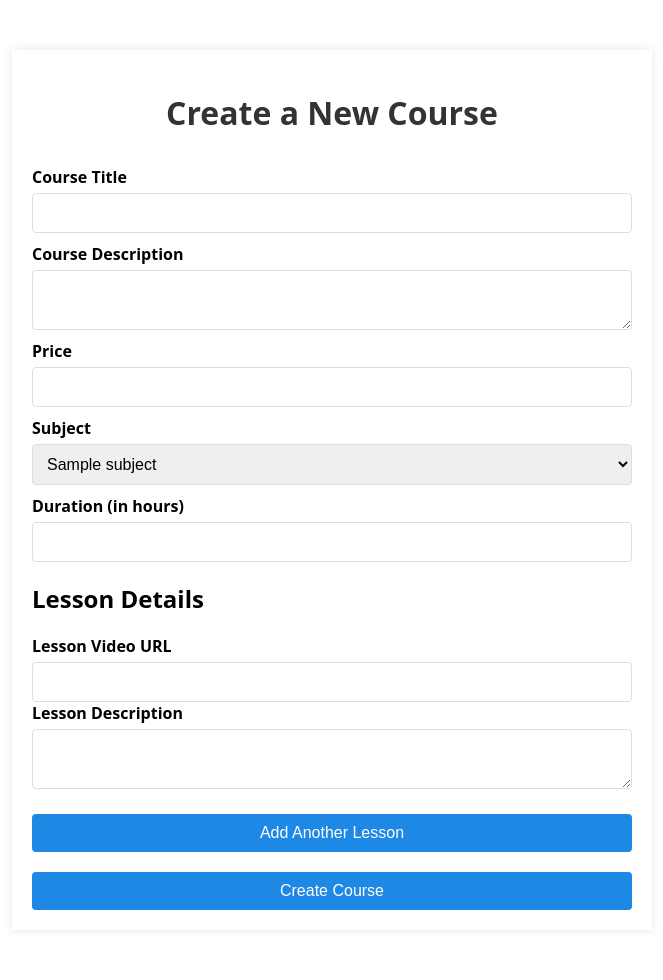
After one commit to sathirak/sliit-y1-s1-iwt-assignment, a PHP site: page /course/create.php in a window 1280 px wide. The commit adds this page. Shown: the whole page, without its empty margins (308-971 px from the left). Run offline with PHP 8.4, Linux system fonts and the light colour scheme; tables that the repository leaves empty or names only in its code hold one stand-in row (values such as "Sample post"); data that the repository does not hold is empty.

Commit message:
feat: create course add view pages

```diff
--- /dev/null
+++ b/course/create.php
@@ -0,0 +1,113 @@
+<?php  include "../utils/db.php";   ?>
+
+<?php
+// Check if form is submitted
+if ($_SERVER["REQUEST_METHOD"] == "POST") {
+    $course_title = $_POST['course_title'];
+    $course_description = $_POST['course_description'];
+    $price = $_POST['price'];
+    $subject = $_POST['subject'];
+    $duration = $_POST['duration'];
+
+    // Insert course into courses table
+    $course_sql = "INSERT INTO Courses (title, description, price, subject_id, duration) VALUES ('$course_title', '$course_description', '$price', '$subject', '$duration')";
+    if ($conn->query($course_sql) === TRUE) {
+        $course_id = $conn->insert_id; // Get the last inserted course_id
+
+        // Loop through lessons and insert them into lessons table
+        $lesson_titles = $_POST['lesson_video_url'];
+        $lesson_descriptions = $_POST['lesson_description'];
+        for ($i = 0; $i < count($lesson_titles); $i++) {
+            $lesson_title = $lesson_titles[$i];
+            $lesson_description = $lesson_descriptions[$i];
+            $lesson_sql = "INSERT INTO Lessons (course_id, title, content, lesson_order) VALUES ('$course_id', '$lesson_title', '$lesson_description', $i+1)";
+            if (!$conn->query($lesson_sql)) {
+                echo "Error adding lesson: " . $conn->error;
+            }
+        }
+
+        echo "<p class='success'>Course and lessons added successfully!</p>";
+    } else {
+        echo "Error adding course: " . $conn->error;
+    }
+}
+
+?>
+
+<!DOCTYPE html>
+<html lang="en">
+<head>
+    <meta charset="UTF-8">
+    <meta name="viewport" content="width=device-width, initial-scale=1.0">
+    <title>Create Course</title>
+    <link rel="stylesheet" href="../styles/course/create-page-styles.css">
+    <link rel="stylesheet" href="../styles/global.css" />
+    <link rel="stylesheet" href="../styles/components.css" />
+
+    <script>
+        // Function to add new lesson fields
+        function addLesson() {
+            const lessonsContainer = document.getElementById('lessons-container');
+            const lessonIndex = lessonsContainer.children.length;
+
+            const newLesson = `
+            <div class="lesson">
+                <label for="lesson_video_url">Lesson Video URL</label>
+                <input type="url" id="lesson_video_url" name="lesson_video_url[]" required>
+
+                <label for="lesson_description">Lesson Description</label>
+                <textarea id="lesson_description" name="lesson_description[]" required></textarea>
+            </div>
+            `;
+            lessonsContainer.insertAdjacentHTML('beforeend', newLesson);
+        }
+    </script>
+</head>
+<body>
+    <div class="container">
+        <h1>Create a New Course</h1>
+        <form method="POST" action="create.php">
+            <label for="course_title">Course Title</label>
+            <input type="text" id="course_title" name="course_title" required>
+
+            <label for="course_description">Course Description</label>
+            <textarea id="course_description" name="course_description" required></textarea>
+
+            <label for="price">Price</label>
+            <input type="number" step="0.01" id="price" name="price" required>
+
+            <label for="subject">Subject</label>
+            <select id="subject" name="subject" required>
+                <?php
+                // Fetch subjects from the database
+                $subject_sql = "SELECT subject_id, name FROM Subjects;";
+                $result = $conn->query($subject_sql);
+
+                if ($result->num_rows > 0) {
+                    while($row = $result->fetch_assoc()) {
+                        echo "<option value='" . $row["subject_id"] . "'>" . $row["name"] . "</option>";
+                    }
+                }
+                ?>
+            </select>
+
+            <label for="duration">Duration (in hours)</label>
+            <input type="number" step="0.1" id="duration" name="duration" required>
+
+            <h2>Lesson Details</h2>
+            <div id="lessons-container">
+                <div class="lesson">
+                    <label for="lesson_video_url">Lesson Video URL</label>
+                    <input type="url" id="lesson_video_url" name="lesson_video_url[]" required>
+
+                    <label for="lesson_description">Lesson Description</label>
+                    <textarea id="lesson_description" name="lesson_description[]" required></textarea>
+                </div>
+            </div>
+
+            <button type="button" onclick="addLesson()">Add Another Lesson</button>
+            <button type="submit">Create Course</button>
+        </form>
+    </div>
+</body>
+</html>
--- a/index.php
+++ b/index.php
@@ -9,9 +9,7 @@ session_start();
 
     <title>Academix</title>
 
-    <?php
-    include "components/layout/html.php";
-    ?>
+    <?php include "components/layout/html.php";  ?>
     <link rel="stylesheet" href="styles/global.css">
     <link rel="stylesheet" href="styles/components.css">
 </head>
--- /dev/null
+++ b/styles/course/create-page-styles.css
@@ -0,0 +1,69 @@
+/* Basic styling for form */
+body {
+    font-family: Arial, sans-serif;
+    background-color: #f4f4f4;
+    margin: 0;
+    padding: 0;
+}
+
+.container {
+    max-width: 600px;
+    margin: 50px auto;
+    background-color: #fff;
+    padding: 20px;
+    box-shadow: 0 0 10px rgba(0,0,0,0.1);
+}
+
+h1 {
+    text-align: center;
+    color: #333;
+}
+
+form {
+    display: flex;
+    flex-direction: column;
+}
+
+label {
+    margin-top: 10px;
+    font-weight: bold;
+}
+
+input[type="text"],
+input[type="number"],
+input[type="url"],
+textarea,
+select {
+    padding: 10px;
+    font-size: 16px;
+    margin-top: 5px;
+    border: 1px solid #ddd;
+    border-radius: 4px;
+    width: 100%;
+    box-sizing: border-box;
+}
+
+textarea {
+    resize: vertical;
+}
+
+button {
+    margin-top: 20px;
+    padding: 10px;
+    background-color: var(--app-primary);
+    color: white;
+    border: none;
+    border-radius: 4px;
+    font-size: 16px;
+    cursor: pointer;
+}
+
+button:hover {
+    background-color: var(--app-primary);
+}
+
+.success {
+    color: var(--app-primary);
+    text-align: center;
+    margin-top: 20px;
+}
--- a/utils/db.php
+++ b/utils/db.php
@@ -11,5 +11,4 @@ $conn = new mysqli($servername, $username, $password, $database, $port);
 if ($conn->connect_error) {
     die("Connection failed: " . $conn->connect_error);
 }
-
-echo "Connected successfully";
+?>
```
Also changed, not shown: course/all-courses.php (added, +113 -0 lines), course/get-lesson.php (added, +32 -0 lines), course/view.php (added, +94 -0 lines), styles/course/single-course.css (added, +64 -0 lines), styles/course/view.css (added, +84 -0 lines).
